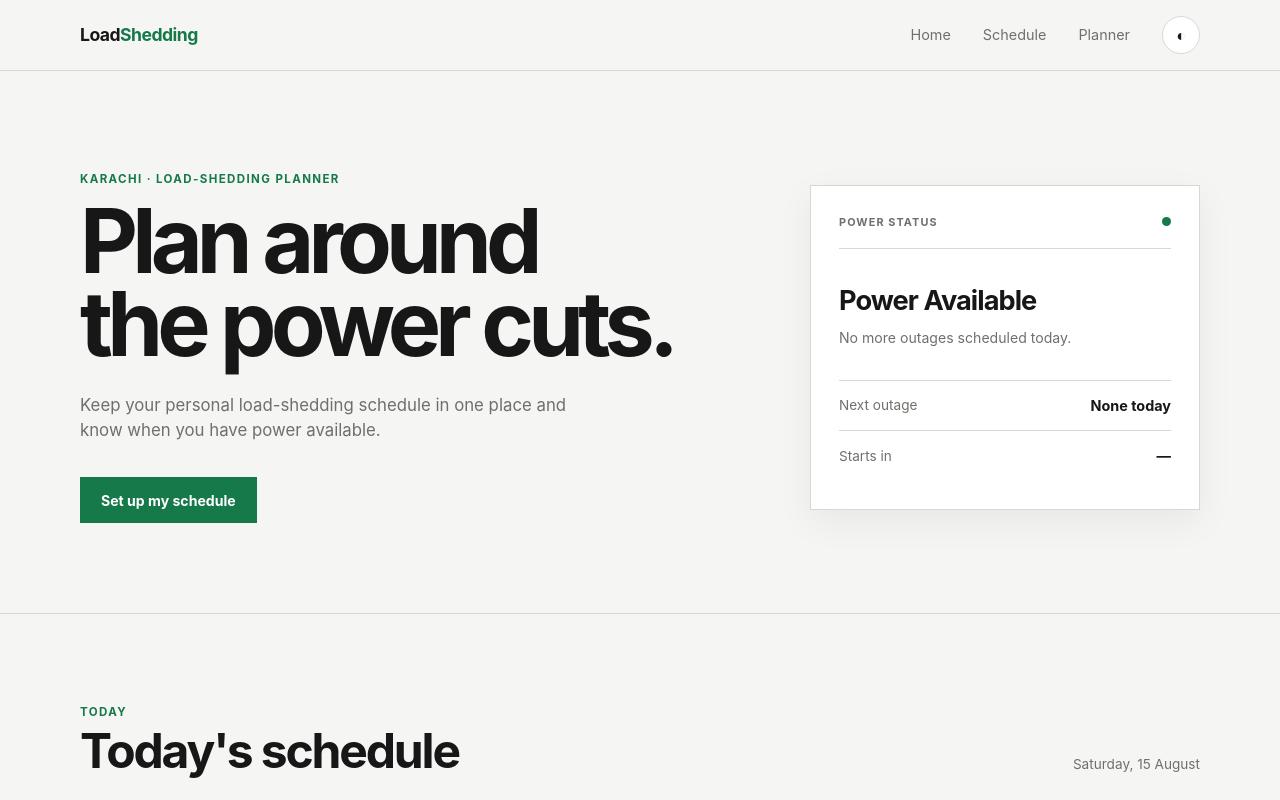
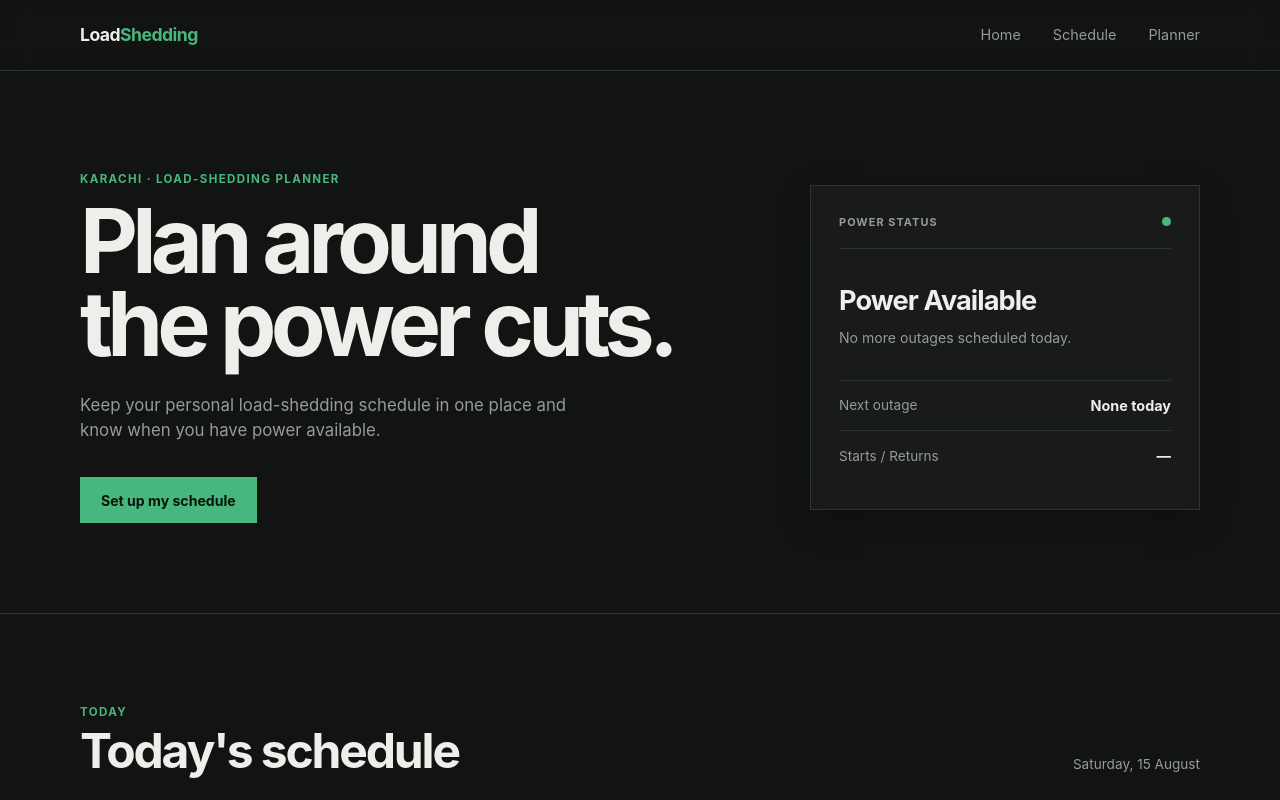
Before and after one commit to hadicodev/load-shedding-planner, a plain HTML site: page index.html in a window 1280 px wide. Shown: the top 800 px of the page. Drawn offline with Linux system fonts and the light colour scheme.

Commit message:
changes made

```diff
--- a/index.html
+++ b/index.html
@@ -20,14 +20,6 @@
                     <a href="#schedule">Schedule</a>
                     <a href="#planner">Planner</a>
                 </nav>
-
-                <button
-                    class="theme-toggle"
-                    id="themeToggle"
-                    aria-label="Toggle theme"
-                >
-                    ◐
-                </button>
             </div>
         </header>
 
@@ -72,7 +64,7 @@
                         </div>
 
                         <div class="countdown">
-                            <span>Starts in</span>
+                            <span>Starts / Returns</span>
                             <strong id="countdown">—</strong>
                         </div>
                     </div>
@@ -304,7 +296,7 @@
             </div>
 
             <div class="footer-bottom">
-                © 2026 Muhammad Hadi. All rights reserved.
+                © 2026 No Clue. All rights reserved.
             </div>
         </footer>
 
--- a/script.js
+++ b/script.js
@@ -18,8 +18,6 @@ const statusMessage = document.getElementById("statusMessage");
 const nextOutage = document.getElementById("nextOutage");
 const countdown = document.getElementById("countdown");
 const statusCard = document.querySelector(".status-card");
-
-const themeToggle = document.getElementById("themeToggle");
 
 const taskName = document.getElementById("taskName");
 const taskDuration = document.getElementById("taskDuration");
@@ -469,24 +467,6 @@ clearSchedule.addEventListener("click", () => {
 });
 
 /* =========================
-   THEME
-========================= */
-
-const savedTheme = localStorage.getItem("loadSheddingTheme");
-
-if (savedTheme === "dark") {
-    document.body.classList.add("dark");
-}
-
-themeToggle.addEventListener("click", () => {
-    document.body.classList.toggle("dark");
-
-    const isDark = document.body.classList.contains("dark");
-
-    localStorage.setItem("loadSheddingTheme", isDark ? "dark" : "light");
-});
-
-/* =========================
    TASK PLANNER
 ========================= */
 
--- a/style.css
+++ b/style.css
@@ -1,18 +1,17 @@
 :root {
-    --bg: #f5f5f3;
-    --surface: #ffffff;
-    --surface-alt: #eeeeeb;
-    --text: #171717;
-    --muted: #6f6f6b;
-    --border: #d8d8d3;
+    --bg: #121413;
+    --surface: #191b1a;
+    --surface-alt: #222523;
+    --text: #eeeeeb;
+    --muted: #969b97;
+    --border: #303431;
 
-    --green: #16794a;
-    --green-light: #e5f2eb;
+    --green: #48b77d;
+    --green-dark: #359565;
 
-    --red: #b83b3b;
-    --red-light: #f7e8e8;
+    --red: #e26767;
 
-    --shadow: 0 12px 35px rgba(0, 0, 0, 0.06);
+    --shadow: 0 12px 35px rgba(0, 0, 0, 0.2);
 }
 
 * {
@@ -32,6 +31,7 @@ body {
         BlinkMacSystemFont,
         "Segoe UI",
         sans-serif;
+
     background: var(--bg);
     color: var(--text);
     line-height: 1.5;
@@ -62,13 +62,6 @@ a {
     margin: 0 auto;
 }
 
-.eyebrow {
-    color: var(--green);
-    font-size: 0.72rem;
-    font-weight: 700;
-    letter-spacing: 0.12em;
-}
-
 /* =========================
    NAVBAR
 ========================= */
@@ -78,7 +71,7 @@ a {
     top: 0;
     z-index: 50;
 
-    background: rgba(245, 245, 243, 0.9);
+    background: rgba(18, 20, 19, 0.9);
     border-bottom: 1px solid var(--border);
 
     backdrop-filter: blur(12px);
@@ -109,40 +102,17 @@ nav {
     align-items: center;
     gap: 2rem;
     margin-left: auto;
-    margin-right: 2rem;
 }
 
 nav a {
     color: var(--muted);
     font-size: 0.9rem;
+
     transition: color 0.2s ease;
 }
 
 nav a:hover {
     color: var(--text);
-}
-
-.theme-toggle {
-    width: 38px;
-    height: 38px;
-
-    display: grid;
-    place-items: center;
-
-    border: 1px solid var(--border);
-    background: var(--surface);
-    color: var(--text);
-
-    font-size: 1rem;
-    border-radius: 50%;
-
-    transition:
-        background 0.2s ease,
-        border-color 0.2s ease;
-}
-
-.theme-toggle:hover {
-    background: var(--surface-alt);
 }
 
 /* =========================
@@ -171,6 +141,14 @@ nav a:hover {
     font-weight: 750;
 }
 
+.eyebrow {
+    color: var(--green);
+
+    font-size: 0.72rem;
+    font-weight: 700;
+    letter-spacing: 0.12em;
+}
+
 .hero-description {
     max-width: 510px;
     margin: 28px 0 34px;
@@ -189,7 +167,7 @@ nav a:hover {
 
     border: 1px solid var(--green);
     background: var(--green);
-    color: #fff;
+    color: #07140d;
 
     font-size: 0.88rem;
     font-weight: 650;
@@ -200,7 +178,10 @@ nav a:hover {
 }
 
 .primary-btn:hover {
-    background: #12663d;
+    background: var(--green-dark);
+    border-color: var(--green-dark);
+    color: #ffffff;
+
     transform: translateY(-1px);
 }
 
@@ -223,9 +204,11 @@ nav a:hover {
     justify-content: space-between;
 
     padding-bottom: 18px;
+
     border-bottom: 1px solid var(--border);
 
     color: var(--muted);
+
     font-size: 0.68rem;
     font-weight: 700;
     letter-spacing: 0.1em;
@@ -250,6 +233,7 @@ nav a:hover {
 
 .status p {
     margin-top: 5px;
+
     color: var(--muted);
     font-size: 0.88rem;
 }
@@ -261,6 +245,7 @@ nav a:hover {
     justify-content: space-between;
 
     padding: 14px 0;
+
     border-top: 1px solid var(--border);
 
     font-size: 0.85rem;
@@ -284,6 +269,7 @@ nav a:hover {
 .schedule-section,
 .planner-section {
     padding: 90px 0;
+
     border-bottom: 1px solid var(--border);
 }
 
@@ -326,6 +312,7 @@ nav a:hover {
 
 .empty-state {
     padding: 45px 25px;
+
     text-align: center;
 }
 
@@ -363,7 +350,7 @@ nav a:hover {
 
 .secondary-btn:hover {
     background: var(--surface);
-    border-color: #bdbdb7;
+    border-color: #464b48;
 }
 
 /* =========================
@@ -447,6 +434,7 @@ select:focus {
     justify-content: space-between;
 
     padding-bottom: 15px;
+
     border-bottom: 1px solid var(--border);
 }
 
@@ -524,6 +512,7 @@ select:focus {
 .task-form,
 .suggestion-card {
     padding: 32px;
+
     background: var(--surface);
 }
 
@@ -556,6 +545,7 @@ select:focus {
 
 .suggestion-card p:last-child {
     max-width: 470px;
+
     color: var(--muted);
 }
 
@@ -564,7 +554,7 @@ select:focus {
 ========================= */
 
 footer {
-    background: var(--text);
+    background: #0b0c0c;
     color: #fff;
 }
 
@@ -606,9 +596,10 @@ footer {
 .footer-bottom {
     padding: 18px 20px;
 
-    border-top: 1px solid #303030;
+    border-top: 1px solid #242624;
 
     color: #777;
+
     text-align: center;
     font-size: 0.72rem;
 }
@@ -627,7 +618,7 @@ footer {
 
     padding: 20px;
 
-    background: rgba(0, 0, 0, 0.45);
+    background: rgba(0, 0, 0, 0.65);
 }
 
 .modal.hidden {
@@ -641,7 +632,7 @@ footer {
     background: var(--surface);
     border: 1px solid var(--border);
 
-    box-shadow: 0 25px 70px rgba(0, 0, 0, 0.18);
+    box-shadow: 0 25px 70px rgba(0, 0, 0, 0.4);
 }
 
 .modal-header {
@@ -688,7 +679,7 @@ footer {
 }
 
 /* =========================
-   POWER STATUS STATES
+   POWER OFF STATE
 ========================= */
 
 .power-off .status-dot {
@@ -697,43 +688,6 @@ footer {
 
 .power-off .status h2 {
     color: var(--red);
-}
-
-/* =========================
-   DARK MODE
-========================= */
-
-body.dark {
-    --bg: #121413;
-    --surface: #191b1a;
-    --surface-alt: #222523;
-    --text: #eeeeeb;
-    --muted: #969b97;
-    --border: #303431;
-
-    --green: #48b77d;
-    --green-light: #183527;
-
-    --red: #e26767;
-    --red-light: #351d1d;
-
-    --shadow: 0 12px 35px rgba(0, 0, 0, 0.2);
-}
-
-body.dark .navbar {
-    background: rgba(18, 20, 19, 0.9);
-}
-
-body.dark .primary-btn {
-    color: #07140d;
-}
-
-body.dark footer {
-    background: #0b0c0c;
-}
-
-body.dark .footer-bottom {
-    border-color: #242624;
 }
 
 /* =========================
@@ -781,8 +735,10 @@ body.dark .footer-bottom {
     .nav-container {
         height: auto;
         min-height: 65px;
+
         flex-wrap: wrap;
         gap: 15px;
+
         padding: 13px 0;
     }
 
```
